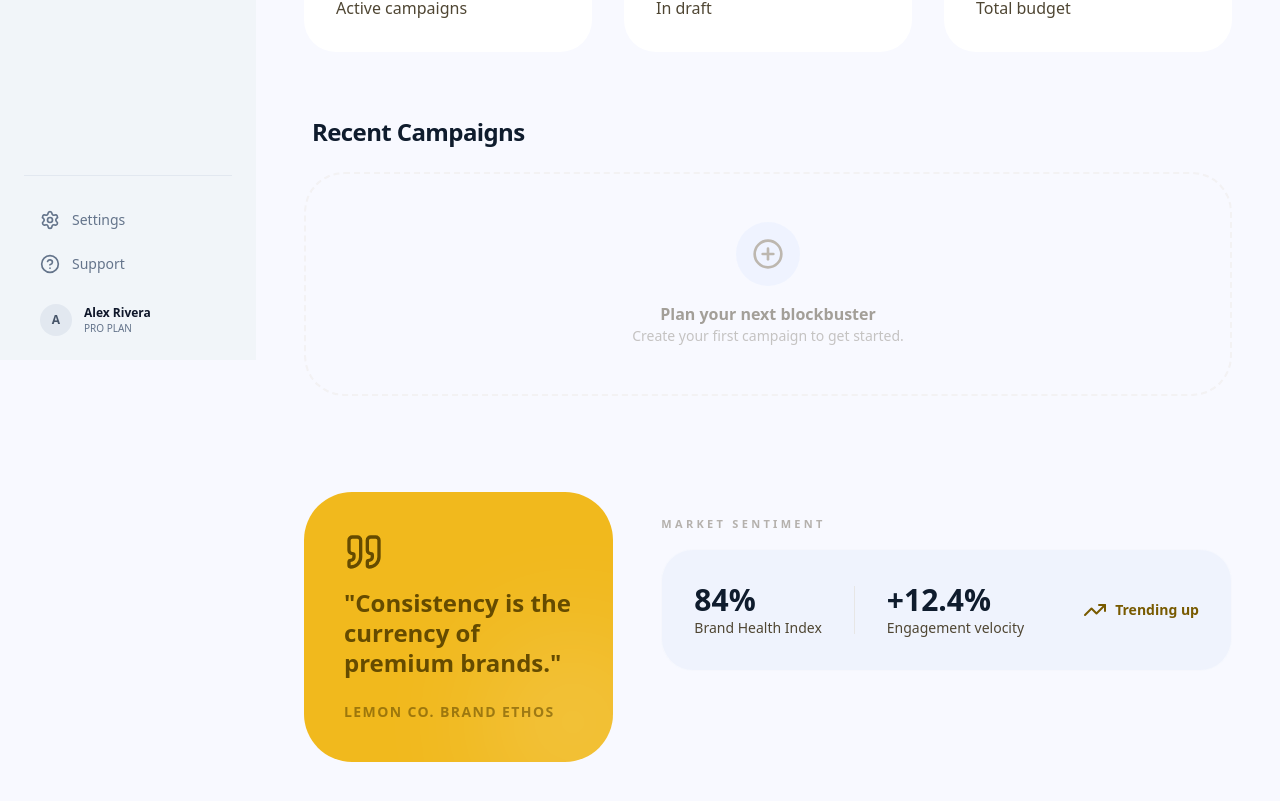
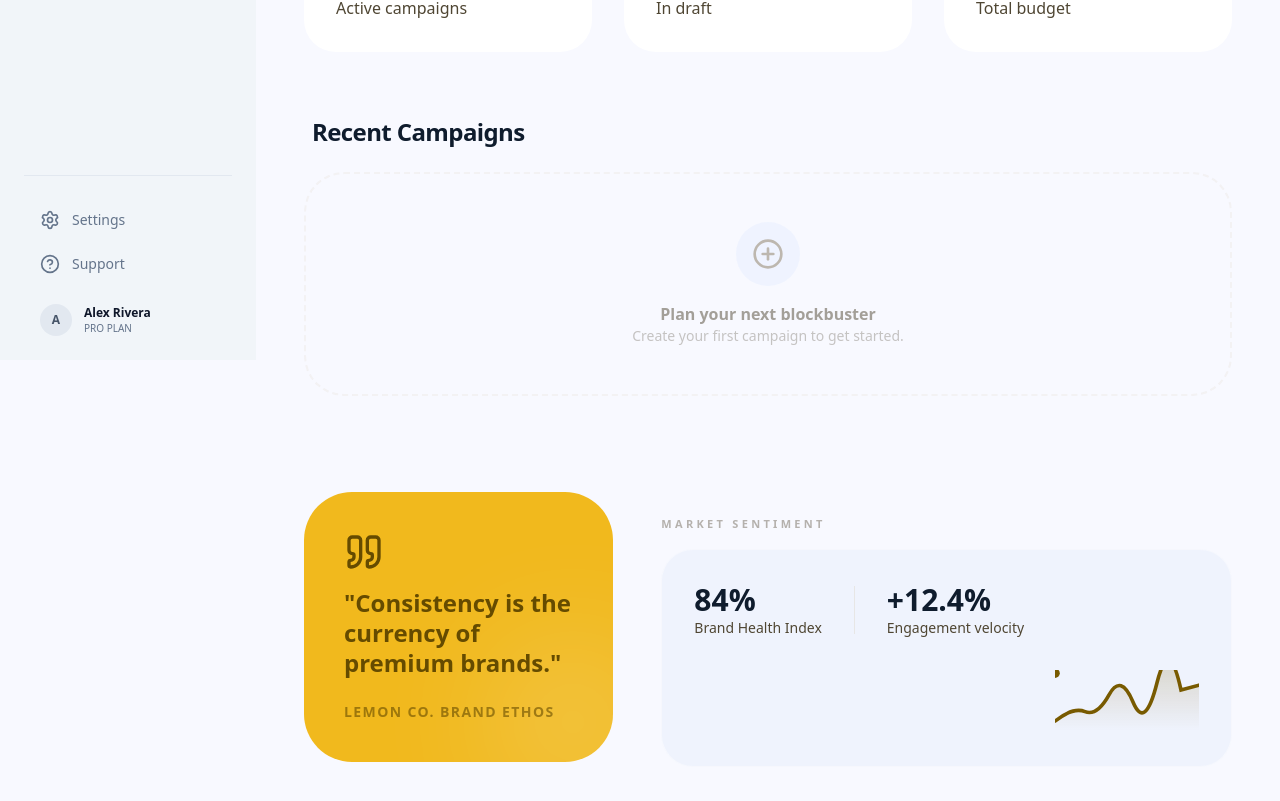
Before and after one commit to danteocualesjr/campaign-planner, a Next.js app: page / in a window 1280 px wide. Shown: the part 440-1241 px from the top of the page. Built offline with nearby package versions, Linux system fonts and the light colour scheme.

Commit message:
tweaking ui

```diff
--- a/src/app/page.tsx
+++ b/src/app/page.tsx
@@ -2,7 +2,49 @@
 
 import { useEffect, useState } from "react";
 import Link from "next/link";
-import { Plus, FileText, Rocket, PenLine, Wallet, CirclePlus, Quote, TrendingUp } from "lucide-react";
+import { Plus, FileText, Rocket, PenLine, Wallet, CirclePlus, Quote } from "lucide-react";
+
+function Sparkline() {
+  return (
+    <div className="w-36 h-16 overflow-hidden">
+      <svg viewBox="0 0 120 48" fill="none" className="w-full h-full">
+        <defs>
+          <linearGradient id="sparkFill" x1="0" y1="0" x2="0" y2="1">
+            <stop offset="0%" stopColor="#785a00" stopOpacity="0.2" />
+            <stop offset="100%" stopColor="#785a00" stopOpacity="0" />
+          </linearGradient>
+        </defs>
+        <path
+          d="M0 40 Q 15 28, 25 32 T 45 18 T 65 24 T 85 8 T 105 14 L 120 10 L 120 48 L 0 48 Z"
+          fill="url(#sparkFill)"
+        >
+          <animate attributeName="d" dur="4s" repeatCount="indefinite" values="
+            M0 40 Q 15 28, 25 32 T 45 18 T 65 24 T 85 8 T 105 14 L 120 10 L 120 48 L 0 48 Z;
+            M0 36 Q 15 32, 25 26 T 45 22 T 65 16 T 85 12 T 105 18 L 120 8 L 120 48 L 0 48 Z;
+            M0 40 Q 15 28, 25 32 T 45 18 T 65 24 T 85 8 T 105 14 L 120 10 L 120 48 L 0 48 Z
+          " />
+        </path>
+        <path
+          d="M0 40 Q 15 28, 25 32 T 45 18 T 65 24 T 85 8 T 105 14 L 120 10"
+          stroke="#785a00"
+          strokeWidth="3"
+          strokeLinecap="round"
+          fill="none"
+        >
+          <animate attributeName="d" dur="4s" repeatCount="indefinite" values="
+            M0 40 Q 15 28, 25 32 T 45 18 T 65 24 T 85 8 T 105 14 L 120 10;
+            M0 36 Q 15 32, 25 26 T 45 22 T 65 16 T 85 12 T 105 18 L 120 8;
+            M0 40 Q 15 28, 25 32 T 45 18 T 65 24 T 85 8 T 105 14 L 120 10
+          " />
+        </path>
+        <circle r="4" fill="#785a00">
+          <animate attributeName="cx" dur="4s" repeatCount="indefinite" values="120;120;120" />
+          <animate attributeName="cy" dur="4s" repeatCount="indefinite" values="10;8;10" />
+        </circle>
+      </svg>
+    </div>
+  );
+}
 import { Campaign, CampaignTemplate } from "@/lib/types";
 import { getCampaigns, createCampaign } from "@/lib/storage";
 import CampaignCard from "@/components/CampaignCard";
@@ -229,9 +271,8 @@ export default function Dashboard() {
                   Engagement velocity
                 </p>
               </div>
-              <div className="ml-auto hidden md:flex items-center gap-2 text-md-primary">
-                <TrendingUp className="w-6 h-6" />
-                <span className="text-sm font-bold">Trending up</span>
+              <div className="ml-auto hidden md:block">
+                <Sparkline />
               </div>
             </div>
           </div>
```
